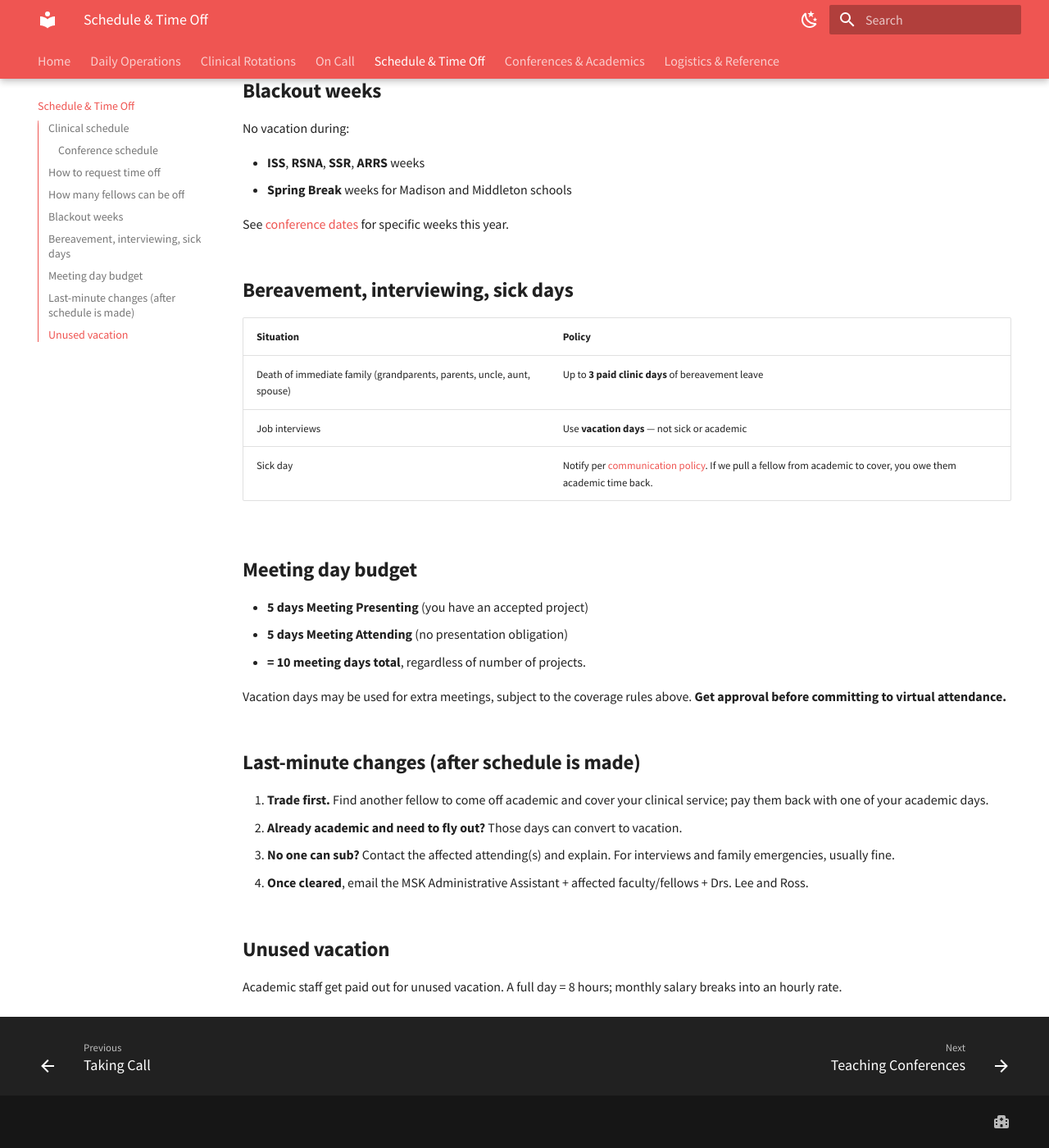
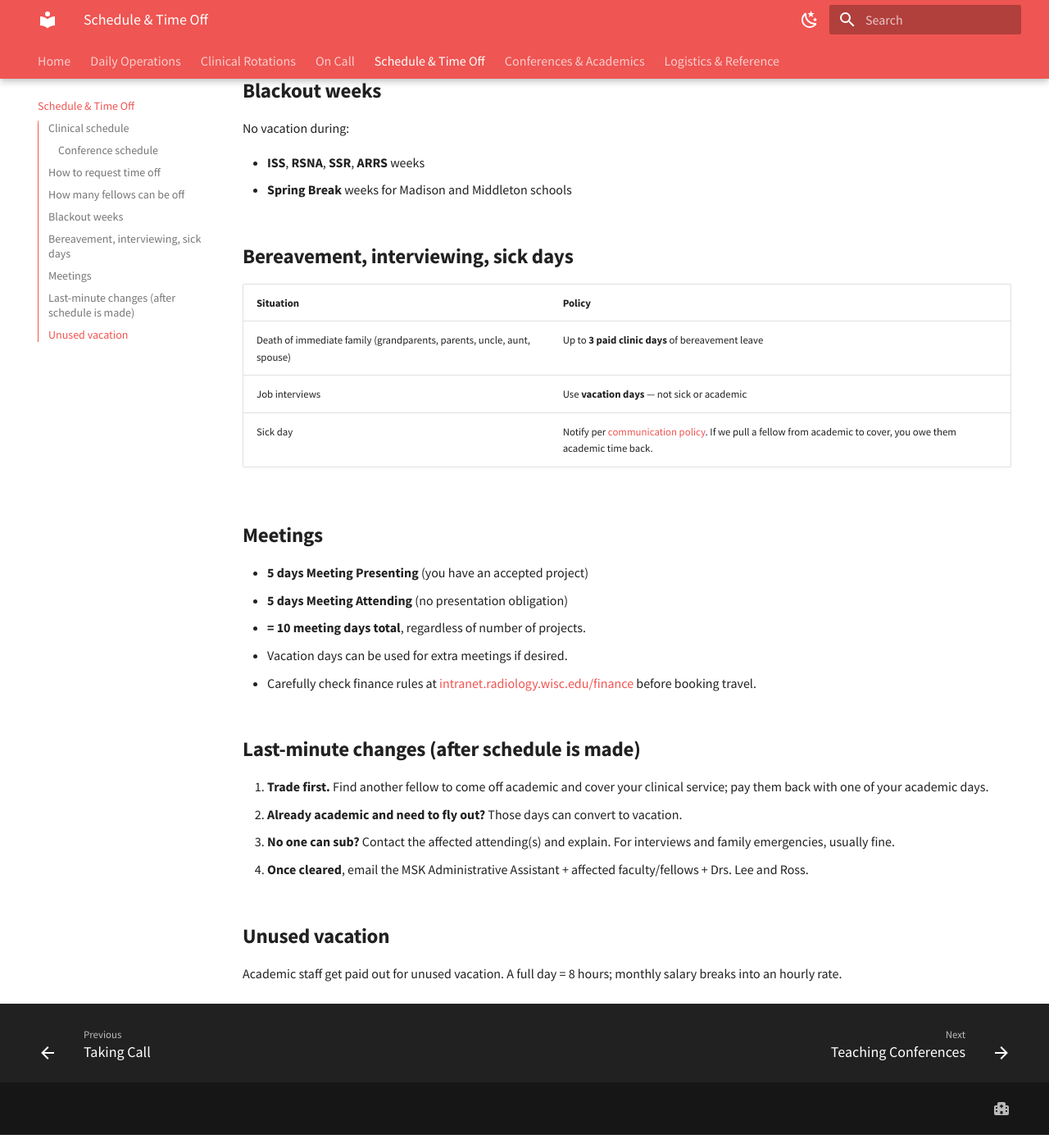
Before and after one commit to UW-MSK-Rads/msk-fellowship-manual, an MkDocs documentation site: the page built from docs/schedule.md, in a window 1280 px wide and 1400 px high, scrolled down 1046 px. Shown: the whole window at 82% size. Built offline with MkDocs 1.6.1 and Material for MkDocs 9.7.7, drawn with Linux system fonts in a browser that asks for light colours.

Commit message:
Tighten Schedule Meetings section
Renames "Meeting day budget" to "Meetings", adds bullets covering
vacation-for-extra-meetings and the radiology finance intranet, and
drops the conference-dates cross-link (page no longer exists).

```diff
--- a/docs/schedule.md
+++ b/docs/schedule.md
@@ -31,8 +31,6 @@ No vacation during:
 - **ISS**, **RSNA**, **SSR**, **ARRS** weeks
 - **Spring Break** weeks for Madison and Middleton schools
 
-See [conference dates](conferences.md) for specific weeks this year.
-
 ## Bereavement, interviewing, sick days
 
 | Situation | Policy |
@@ -41,13 +39,13 @@ See [conference dates](conferences.md) for specific weeks this year.
 | Job interviews | Use **vacation days** — not sick or academic |
 | Sick day | Notify per [communication policy](daily-operations.md#communication). If we pull a fellow from academic to cover, you owe them academic time back. |
 
-## Meeting day budget
+## Meetings
 
 - **5 days Meeting Presenting** (you have an accepted project)
 - **5 days Meeting Attending** (no presentation obligation)
 - **= 10 meeting days total**, regardless of number of projects.
-
-Vacation days may be used for extra meetings, subject to the coverage rules above. **Get approval before committing to virtual attendance.**
+- Vacation days can be used for extra meetings if desired.
+- Carefully check finance rules at [intranet.radiology.wisc.edu/finance](https://intranet.radiology.wisc.edu/finance/) before booking travel.
 
 ## Last-minute changes (after schedule is made)
 
```
